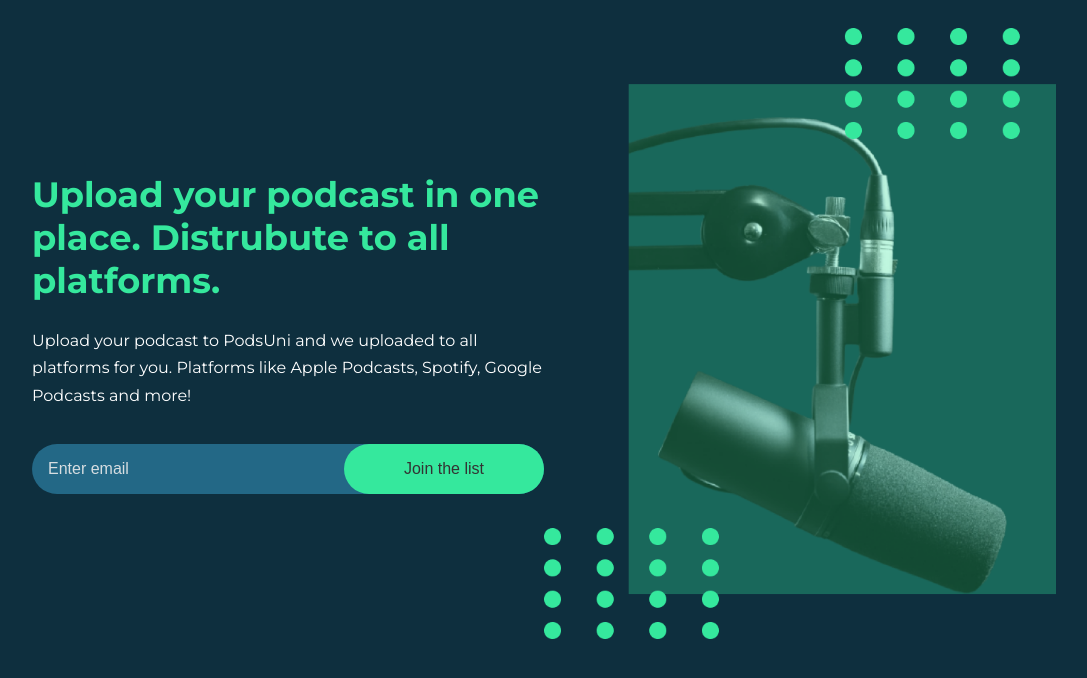
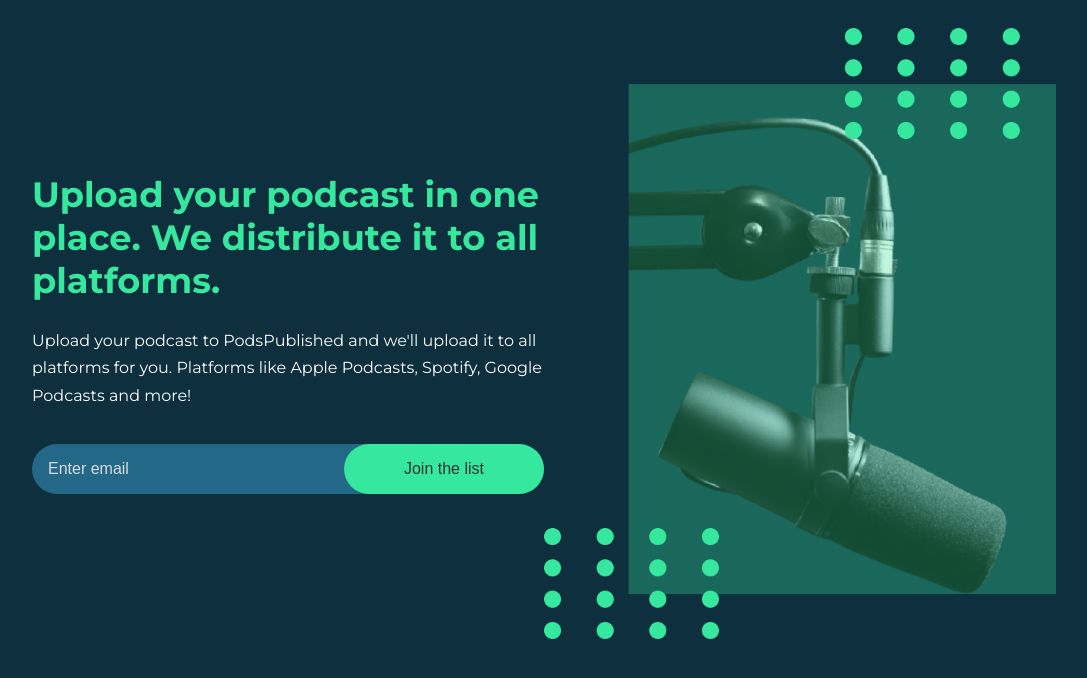
Before and after one commit to georgemejia/podspublished-website, a plain HTML site: page index.html in a window 1280 px wide. Shown: the part 112-790 px from the top of the page, without its empty margins (96-1183 px from the left). Drawn offline with Linux system fonts and the light colour scheme.

Commit message:
corrected sentences

```diff
--- a/index.html
+++ b/index.html
@@ -19,8 +19,8 @@
 
       <div class="row">
         <div class="col-1">
-          <h1 class="title">Upload your podcast in one place. Distrubute to all platforms.</h1>
-          <p class="subtitle">Upload your podcast to PodsUni and we uploaded to all platforms for you. Platforms like Apple Podcasts, Spotify, Google
+          <h1 class="title">Upload your podcast in one place. We distribute it to all platforms.</h1>
+          <p class="subtitle">Upload your podcast to PodsPublished and we'll upload it to all platforms for you. Platforms like Apple Podcasts, Spotify, Google
           Podcasts and more!</p>
           <div class="group">
             <input class="input" type="text" placeholder="Enter email">
```
